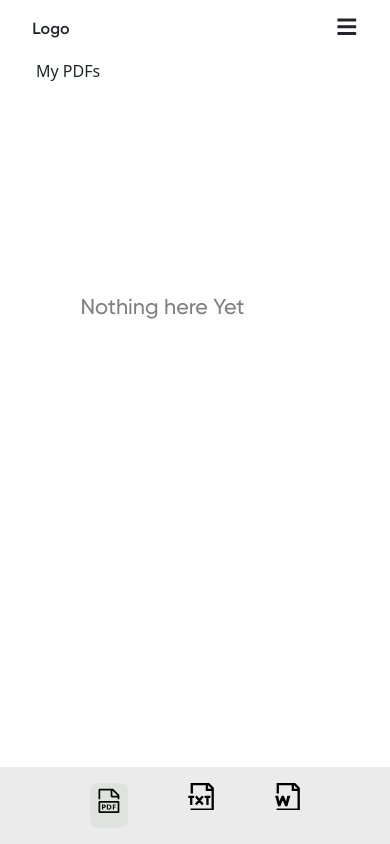
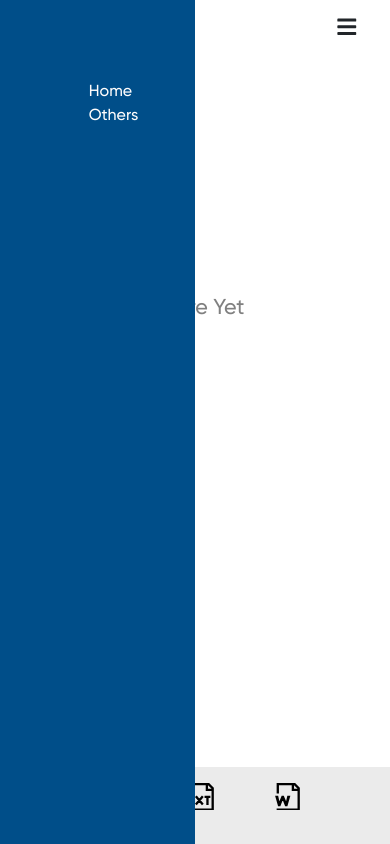
Before and after one commit to yhoungdev/exodus, a React (Create React App) app: page /main/pdf in a window 390 px wide. Built offline with nearby package versions, Linux system fonts and the light colour scheme.

Commit message:
sidebar for mobile

```diff
--- a/eslint.js
+++ b/eslint.js
@@ -1,10 +1,11 @@
+/*
 module.exports = {
   'extends': ['react-app'],
   'rules': {
   },
   'overrides': [
     {
-      'files': ['**/*.js?(x)'],
+      'files': ['**//*.js?(x)'],
       'rules': {
         // ******** add ignore rules here *********
         'react/no-unescaped-entities': 'off',
@@ -14,3 +15,5 @@ module.exports = {
     },
   ],
 };
+
+*/
--- a/src/App.tsx
+++ b/src/App.tsx
@@ -1,8 +1,8 @@
-import React, {useEffect} from 'react';
+import React, {useEffect, ReactNode} from 'react';
 
 import './App.css';
 // eslint-disable-next-line no-unused-vars
-import {BrowserRouter as Router, Routes, Route, Link} from 'react-router-dom';
+import {BrowserRouter as Router, Routes, Route} from 'react-router-dom';
 import Homepage from './pages/Homepage/home';
 import {ErrorScreen} from './pages/404/404';
 import {Main} from './pages/auth/main/main';
--- a/src/components/minor/header.tsx
+++ b/src/components/minor/header.tsx
@@ -4,12 +4,16 @@ import React from 'react';
 import './header.css'
 import {FaBars} from 'react-icons/fa';
 import {useAuth0} from '@auth0/auth0-react'
+import Md_side from './md-sidebar/md-sidebar';
 
 
 const Header = (props:any) => {
 
   const { user, isAuthenticated, loginWithRedirect } = useAuth0();
   console.table(user)
+
+
+  //define style for the container element
 
 
 
@@ -57,6 +61,12 @@ const Header = (props:any) => {
         </nav>
 
       </header>
+
+      <div className="assist"  >
+       <Md_side/>
+      </div>
+
+
     </>
   );
 };
--- /dev/null
+++ b/src/components/minor/md-sidebar/md-sidebar.tsx
@@ -0,0 +1,31 @@
+import React from 'react';
+import './md.css'
+const Md_side = () =>{
+
+    return (
+
+        <>
+
+            {/* sidebar for mobile phone */}
+            <div className="mobile-side bg-btn-green">
+
+                    <nav>
+                        <ul>
+                            <li>
+                                Home
+                            </li>
+                            <li>
+                                Others
+                            </li>
+                        </ul>
+                    </nav>
+
+            </div>
+
+        </>
+
+    )
+
+}
+
+export default Md_side;
--- /dev/null
+++ b/src/components/minor/md-sidebar/md.css
@@ -0,0 +1,26 @@
+.mobile-side {
+  color: #fffdfd;
+  font-family: Gilroy;
+  position: fixed;
+  top: 0;
+  bottom: 0;
+  width: 50%;
+  overflow: hidden;
+  z-index: 1;
+  display: -webkit-box;
+  display: -ms-flexbox;
+  display: flex;
+  -webkit-box-pack: center;
+      -ms-flex-pack: center;
+          justify-content: center;
+  padding: 5em 0;
+  -webkit-transition: ease-in 1s;
+  transition: ease-in 1s;
+}
+
+@media screen and (min-width: 768px) {
+  .mobile-side {
+    display: none;
+  }
+}
+/*# sourceMappingURL=md.css.map */
--- /dev/null
+++ b/src/components/minor/md-sidebar/md.scss
@@ -0,0 +1,23 @@
+.mobile-side {
+    color: rgb(255, 253, 253);
+    font-family: Gilroy;
+    position: fixed;
+    top: 0;
+    bottom: 0;
+    width: 50%;
+    overflow: hidden;
+    z-index: 1;
+
+    display: flex;
+    justify-content: center;
+    padding: 5em 0;
+    transition: ease-in 1s;
+}
+
+//hide display in large screen
+
+@media screen and (min-width: 768px) {
+    .mobile-side {
+        display: none;
+    }
+}
--- a/src/index.tsx
+++ b/src/index.tsx
@@ -23,7 +23,4 @@ ReactDOM.render(
     document.getElementById('root'),
 );
 
-// If you want to start measuring performance in your app, pass a function
-// to log results (for example: reportWebVitals(console.log))
-// or send to an analytics endpoint. Learn more: https://bit.ly/CRA-vitals
 reportWebVitals();
--- a/src/pages/Homepage/home.tsx
+++ b/src/pages/Homepage/home.tsx
@@ -27,6 +27,7 @@ const Homepage = () => {
   return (
     <>
       <Header/>
+
 
 
       <div className="container">
--- a/src/pages/home/home.tsx
+++ b/src/pages/home/home.tsx
@@ -1,7 +1,10 @@
 import React,{useState} from 'react';
 import './home.css';
 import Upload from '../../assets/images/upload.svg'
+
+
 import { MdCloudUpload } from 'react-icons/md';
+
 const Home = () => {
 
     //states here
@@ -25,8 +28,10 @@ const Home = () => {
                 //undisable button
                 setDisabled(false)
 
+
                 //create instance for the supabase instance
-                const { data, error } = await supabase.storage.createBucket('avatars')
+
+
             } else {
 
                 setValidation('file can only be .pdf .txt or .docx')
```
Also changed, not shown: eslintrc.json (deleted, +0 -32 lines), 2 other files (tests, documents, lock files or other folders).
